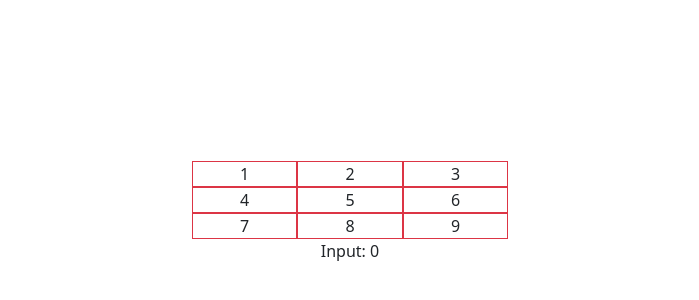
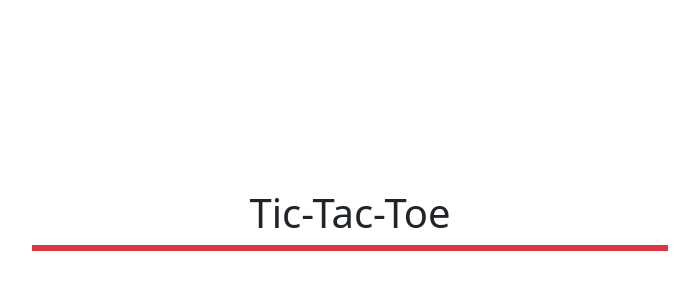
Before and after one commit to vichdz97/tic-tac-toe, a React (Vite) app: page / in a window 1280 px wide. Shown: the part 180-480 px from the top of the page, without its empty margins (290-989 px from the left). Built offline with nearby package versions, Linux system fonts and the light colour scheme.

Commit message:
refactored createGrid() & added heading

```diff
--- a/src/App.tsx
+++ b/src/App.tsx
@@ -1,26 +1,22 @@
-import { useState } from 'react';
 import './App.css'
 import Block from './components/Block'
 
-
 function App() {
 
-    const [ input, setInput ] = useState(0);
-
     const createGrid = () => {
-        let grid = [];
-        for (let i = 1; i <=9; i++) {
-            grid.push(<Block number={i} onClick={() => setInput(i)} />);
+        let grid: Array<any> = [];
+        for (let i = 1; i <= 9; i++) {
+            grid.push(<Block key={i} />);
         }
         return grid;
     }
 
     return (
-        <div className='d-flex flex-column justify-content-center align-items-center '>
-            <div className="row row-cols-3">
+        <div className='d-flex flex-column justify-content-center align-items-center mx-1'>
+            <h1>Tic-Tac-Toe</h1>
+            <div className="row row-cols-3 w-50">
                 { createGrid() }
             </div>
-            <p className='text-center'>Input: {input}</p>
         </div>
     )
 }
```
